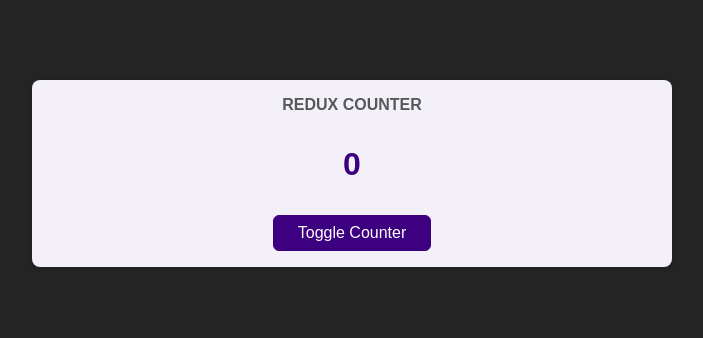
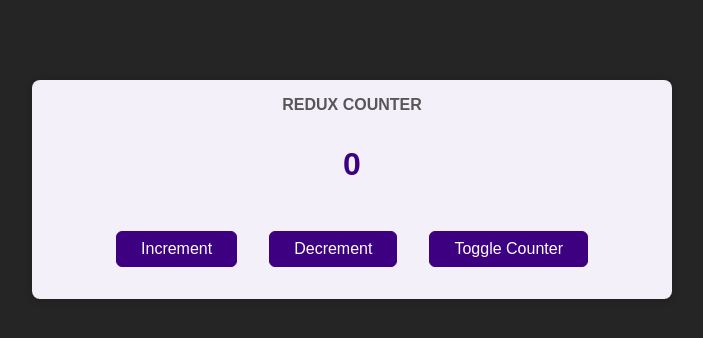
Before and after one commit to AmitSaha018/udemy_redux, a React (Create React App) app: page / in a window 1280 px wide. Shown: the top 338 px of the page, without its empty margins (288-991 px from the left). Built offline with nearby package versions, Linux system fonts and the light colour scheme.

Commit message:
Using increment and decrement in redux and creating a new store of show and using it.

```diff
--- a/src/components/Counter.js
+++ b/src/components/Counter.js
@@ -4,12 +4,25 @@
 const Counter = () => {
   const dispatch = useDispatch();
   const counter = useSelector(state => state.counter);
-  const toggleCounterHandler = () => {};
+  const show = useSelector( state => state.showCounter)
+
+  const incrementHandler = () => {
+    dispatch({ type: "increment" });
+   };
+
+  const decrementHandler = () => {
+    dispatch({ type: "decrement" });
+   };
+  const toggleCounterHandler = () => {
+    dispatch({ type: "toggle" });
+  };
 
   return (
     <main className={classes.counter}>
       <h1>Redux Counter</h1>
-      <div className={classes.value}>{ counter }</div>
+      {show && <div className={classes.value}>{ counter }</div>}
+      <button onClick={incrementHandler}>Increment</button>
+      <button onClick={decrementHandler}>Decrement</button>
       <button onClick={toggleCounterHandler}>Toggle Counter</button>
     </main>
   );
--- a/src/components/Counter.module.css
+++ b/src/components/Counter.module.css
@@ -21,3 +21,7 @@
   margin: 2rem 0;
   font-weight: bold;
 }
+
+.counter button {
+  margin: 1rem;
+}
--- a/src/store/index.js
+++ b/src/store/index.js
@@ -1,16 +1,24 @@
 import { createStore } from "redux";
 
-const initialState = { counter: 0 };
+const initialState = { counter: 0 , showCounter: true };
 
 const counterReducer = (state = initialState, action) => {
     if (action.type === "increment") {
         return {
+            ...state,
             counter: state.counter + 1
       }
   }
     if (action.type === "decrement") {
         return {
+            ...state,
             counter: state.counter - 1
+        }
+    }
+    if (action.type === "toggle") {
+        return {
+            ...state,
+            showCounter: !state.showCounter
       }
   }
   return initialState;
```
